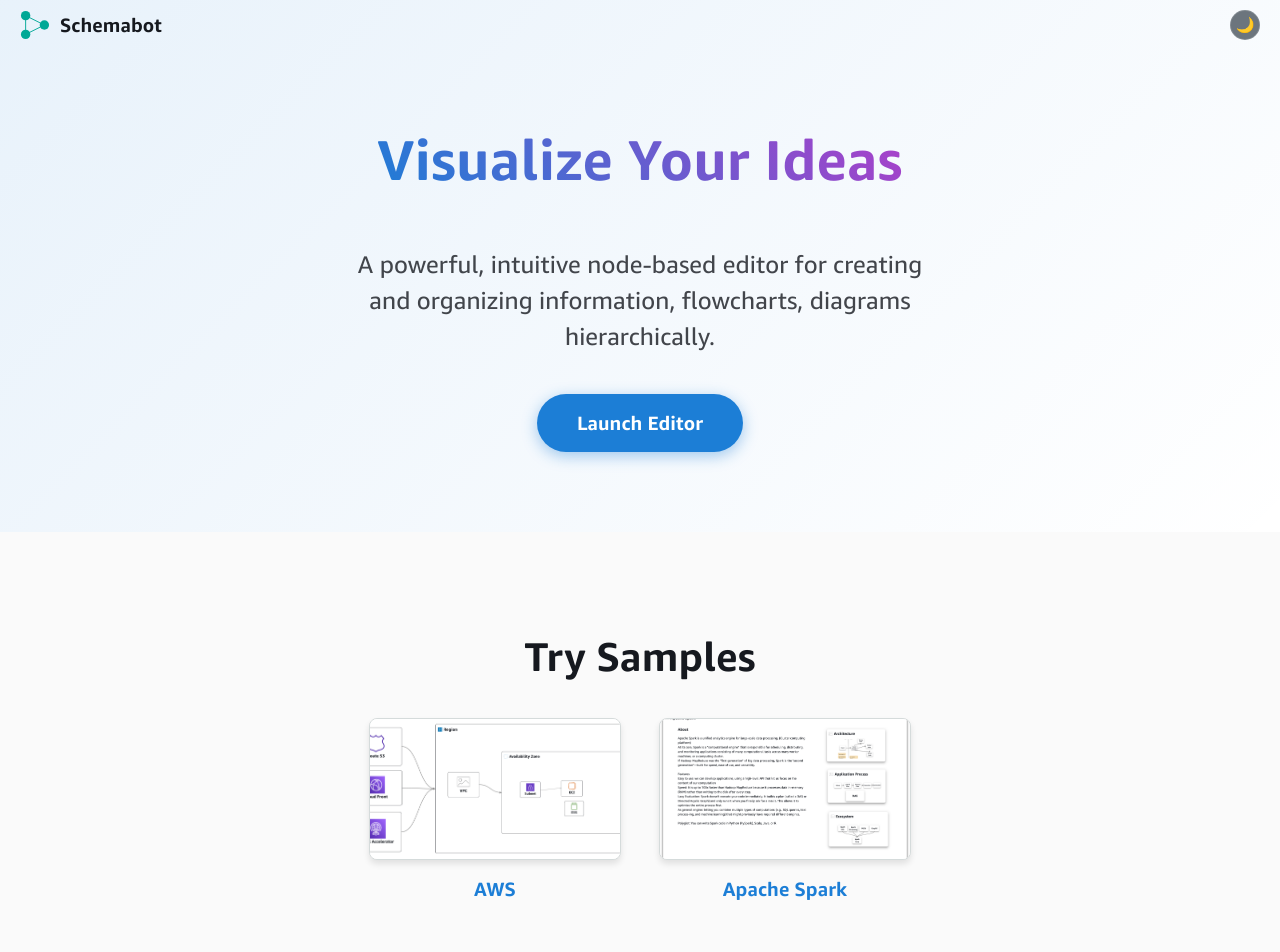
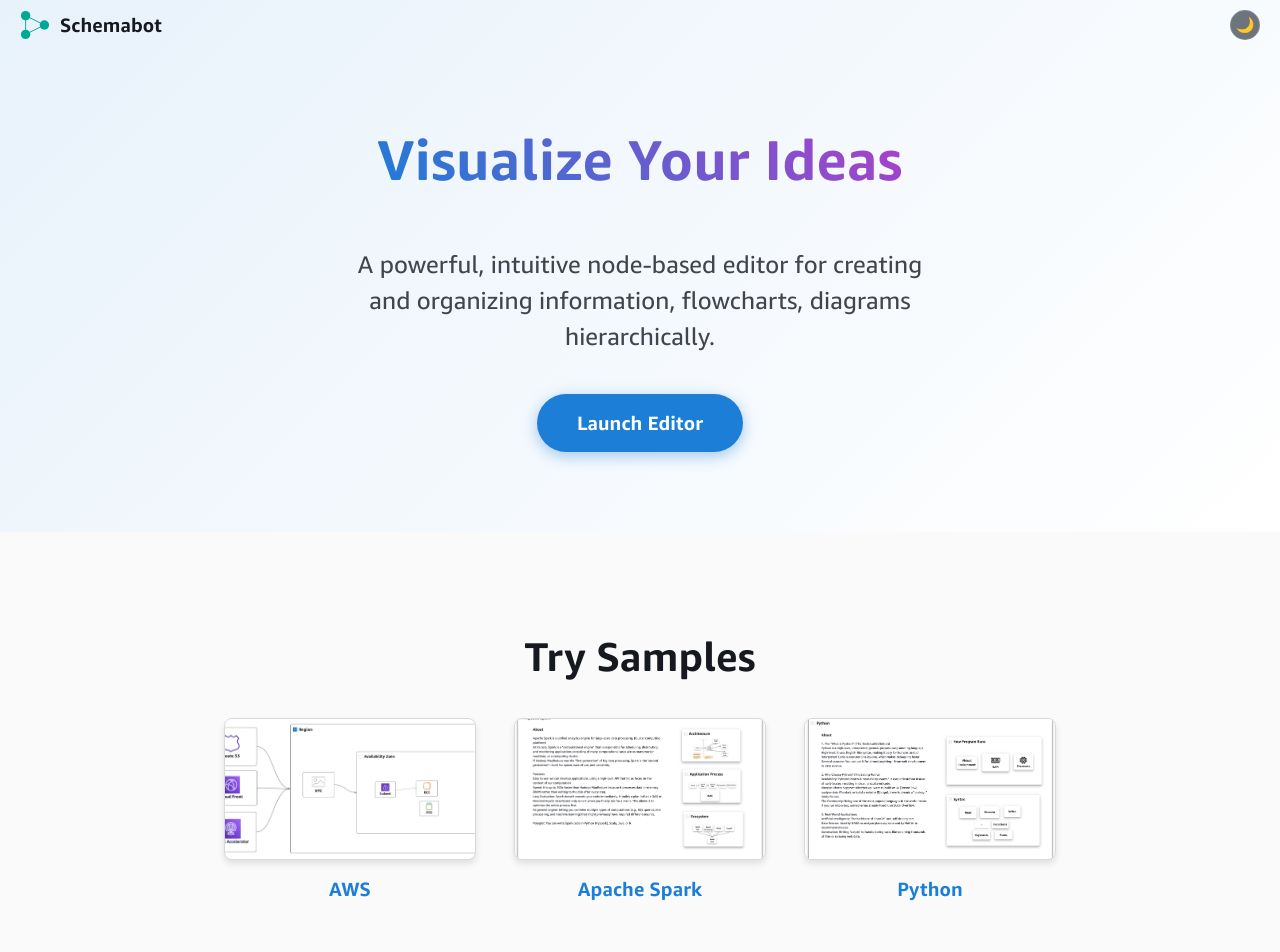
Before and after one commit to GaneshMaddipoti/ganeshmaddipoti.github.io, a plain HTML site: page index.html in a window 1280 px wide. Shown: the top 952 px of the page. Drawn offline with Linux system fonts and the light colour scheme.

Commit message:
updated.

```diff
--- a/index.html
+++ b/index.html
@@ -25,7 +25,8 @@
 
   <div class="landing-hero">
     <h1 class="landing-title">Visualize Your Ideas</h1>
-            <p class="landing-subtitle">A powerful, intuitive node-based editor for creating and organizing information, flowcharts, diagrams hierarchically.</p>
+    <p class="landing-subtitle">A powerful, intuitive node-based editor for creating and organizing information,
+      flowcharts, diagrams hierarchically.</p>
     <a href="editor.html" class="cta-button">Launch Editor</a>
   </div>
 
@@ -37,8 +38,12 @@
         <span class="sample-title">AWS</span>
       </a>
       <a href="editor.html?file=ApacheSpark" class="sample-card">
-                     <img src="img/content/spark.png" class="sample-image" alt="Concept Map">
+        <img src="img/content/spark.png" class="sample-image" alt="Apache Spark">
         <span class="sample-title">Apache Spark</span>
+      </a>
+      <a href="editor.html?file=Python" class="sample-card">
+        <img src="img/content/python.png" class="sample-image" alt="Python">
+        <span class="sample-title">Python</span>
       </a>
     </div>
   </div>
@@ -47,10 +52,13 @@
     <h2 class="section-title">Key Features</h2>
     <ul class="features-list">
       <li class="feature-item"><strong>Panning & Zooming:</strong> Navigate infinite canvas with precision.</li>
-                <li class="feature-item"><strong>Hierarchical Nodes:</strong> Nested containers for organizing complex structures.</li>
+      <li class="feature-item"><strong>Hierarchical Nodes:</strong> Nested containers for organizing complex structures.
+      </li>
       <li class="feature-item"><strong>Paths & Lines:</strong> Connect nodes flexibly to define relationships.</li>
       <li class="feature-item"><strong>Save & Load:</strong> Persist your work effortlessly to/from JSON.</li>
-                <li class="feature-item"><strong>Keyboard Shortcuts:</strong> Boost productivity with Cut, Paste, Delete, Zoom shortcuts.</li>
+      <li class="feature-item"><strong>Keyboard Shortcuts:</strong> Boost productivity with Cut, Paste, Delete, Zoom
+        shortcuts.
+      </li>
       <li class="feature-item"><strong>Rich Styling:</strong> Uniform design with Light/Dark themes supports.</li>
     </ul>
   </div>
```
Also changed, not shown: img/content/python.png (added). Lines whose indentation alone changed are shown as unchanged.
